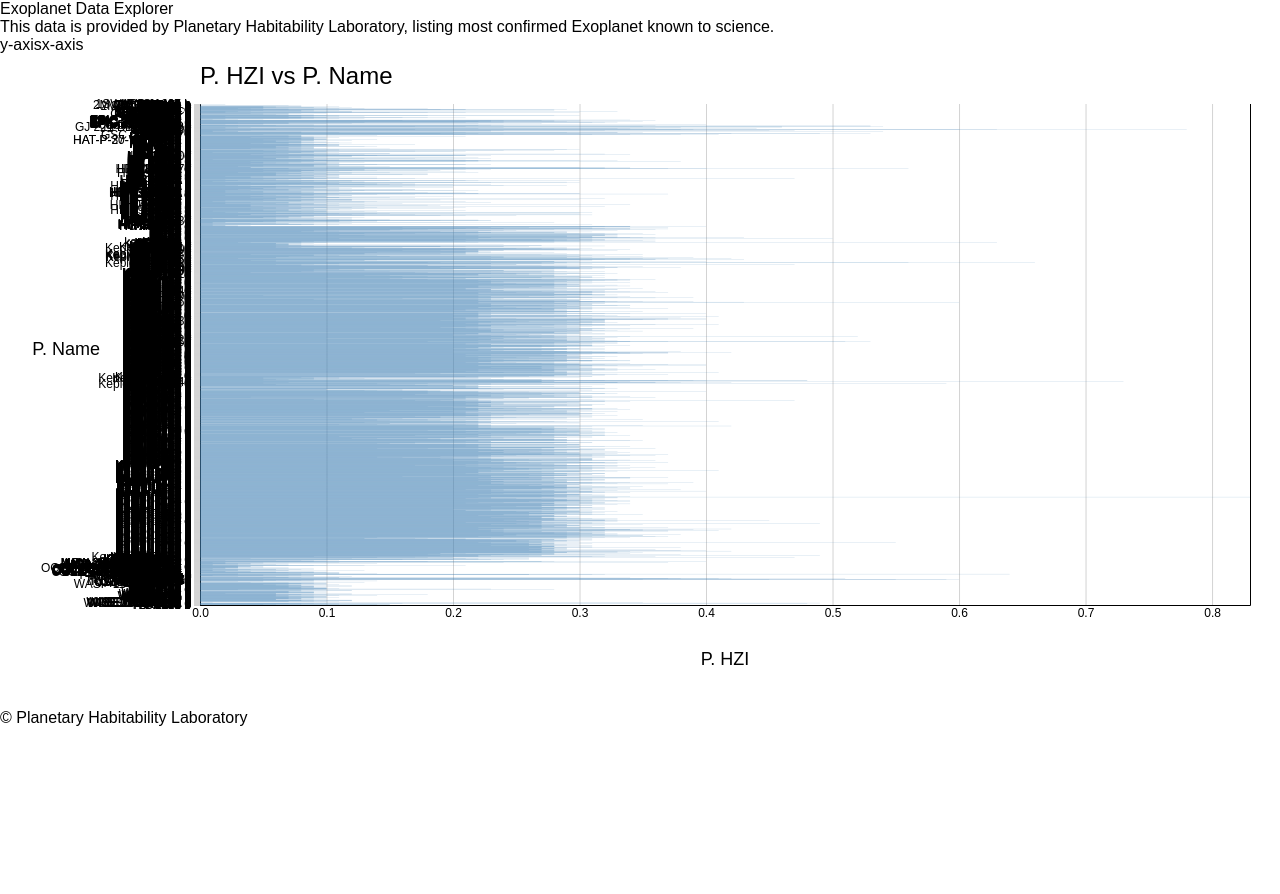
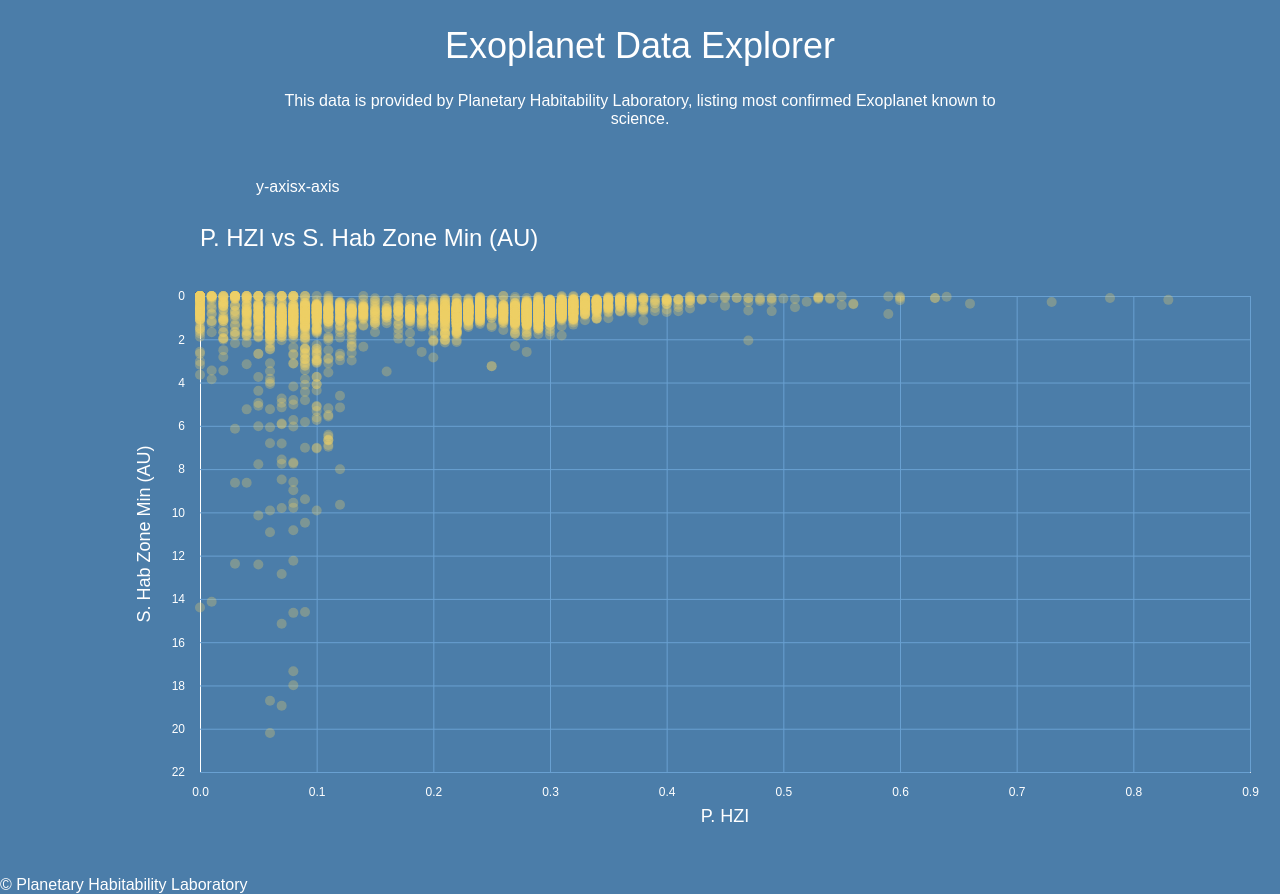
Before and after one commit to tiffythinhdang/exoplanet_data_visualization, a website built with webpack: page index.html in a window 1280 px wide. Before the commit the page ends 800 px from the top, so only its background shows below. Built offline with nearby package versions, Linux system fonts and the light colour scheme.

Commit message:
Initial color and styling done

```diff
--- a/index.html
+++ b/index.html
@@ -12,7 +12,7 @@
 
 <body>
   <header>
-    <h1 class="main title">Exoplanet Data Explorer</h1>
+    <h1 class="main header">Exoplanet Data Explorer</h1>
     <p class="data summary">
       This data is provided by Planetary Habitability Laboratory, listing most confirmed Exoplanet known to science.
     </p>
--- a/src/index.js
+++ b/src/index.js
@@ -2,8 +2,7 @@ import {
   select,
   csv,
   scaleLinear,
-  scaleBand,
-  max,
+  extent,
   axisLeft,
   axisBottom,
   // format => if needed to format x-axis value
@@ -22,25 +21,27 @@ const height = +svg.attr("height");
 const render = (data) => {
   // Initialize x-value and y-value. Use this to change col associated with each axis
   const xColName = numericColNames[45];
-  const yColName = "P. Name";
+  // const yColName = "P. Name";
+  const yColName = numericColNames[40];
   const xValue = (d) => d[xColName];
   const yValue = (d) => d[yColName];
 
   // Set margin for the graph:
-  const margin = { top: 50, right: 50, bottom: 100, left: 200}
+  const margin = { top: 75, right: 50, bottom: 100, left: 200}
   const innerHeight = height - margin.top - margin.bottom;
   const innerWidth = width - margin.left - margin.right;
 
   // Map data x-range to graph range
   const xScale = scaleLinear()
-    .domain([ 0, max(data, xValue) ])
-    .range([0, innerWidth]);
+    .domain( extent(data, xValue) )
+    .range([0, innerWidth])
+    .nice();
 
   // Map data y-range to graph range
-  const yScale = scaleBand()
-    .domain(data.map( d => yValue(d) ))
+  const yScale = scaleLinear()
+    .domain( extent(data, yValue) )
     .range([0, innerHeight])
-    .padding(0.1);
+    .nice();
 
   // Initialze a group to append the graph
   const g = svg.append('g')
@@ -48,8 +49,12 @@ const render = (data) => {
 
   // Set up x-axis and y-axis
   const xAxis = axisBottom(xScale)
-    .tickSize(-innerHeight);
-  const yAxis = axisLeft(yScale);
+    .tickSize(-innerHeight)
+    .tickPadding(15);
+
+  const yAxis = axisLeft(yScale)
+    .tickSize(-innerWidth)
+    .tickPadding(15);
 
   const xAxisGroup = g.append('g').call(xAxis)
     .attr('transform', `translate(0, ${innerHeight})`); //move the axis to the bottom
@@ -58,36 +63,30 @@ const render = (data) => {
   // Set axis label
   xAxisGroup.append('text')
     .text(`${xColName}`)
-    .attr("class", "graph axis title")
-    .attr('y', 60)
+    .attr("class", "axis label")
+    .attr('y', 50)
     .attr('x', innerWidth / 2);
 
   yAxisGroup.append('text')
     .text(`${yColName}`)
-    .attr("class", "graph axis title")
-    .attr('y', innerHeight / 2)
-    .attr('x', -100);
+    .attr("class", "axis label")
+    .attr('y', -50)
+    .attr('x', -innerHeight / 2)
+    .attr('transform', "rotate(-90)")
+    .attr('text-anchor', 'middle');
 
-  // Render circle for each row
-  //   g.selectAll('circle').data(data)
-  //     .enter().append('circle')
-  //       .attr('cx', 100)
-  //       .attr('cy', 100)
-  //       .attr('r', 20);
-  // };
-
-  // Render rectangle
-  g.selectAll('rect').data(data)
-    .enter().append('rect')
-      .attr('y', d => yScale( yValue(d) ))
-      .attr('width', d => xScale( xValue(d) ))
-      .attr('height', yScale.bandwidth());
+  // Render dots
+  g.selectAll('circle').data(data)
+    .enter().append('circle')
+      .attr('cy', d => yScale( yValue(d) ))
+      .attr('cx', d => xScale( xValue(d) ))
+      .attr('r', 5);
 
   // Render title of graph
   g.append('text')
     .text(`${xColName} vs ${yColName}`)
     .attr("class", "graph title")
-    .attr('y', -20);
+    .attr('y', -50);
 };
 
 // Read data and change values of numeric columns from string to number
--- a/stylesheets/main.css
+++ b/stylesheets/main.css
@@ -1,10 +1,27 @@
+body {
+  background-color: #4B7DA9;
+  color: white;
+}
+
+header {
+  padding: 25px 20%;
+  text-align: center;
+}
+
+.main.header {
+  font-size: 36px;
+  margin-bottom: 25px;
+}
+
 #axis-options {
+  padding: 25px 20%;
   display: flex;
 }
 
-/* Color of rectangle */
-rect {
-  fill: steelblue;
+/* Color of circle */
+circle {
+  fill: #EED266;
+  opacity: 0.3;
   font-family: 'Varela Round', sans-serif;
 }
 
@@ -16,14 +33,14 @@ text {
 
 .graph.title {
   font-size: 24px;
-  padding-bottom: 50px;
+  fill: white;
 }
 
-.graph.axis.title {
+.axis.label {
   font-size: 18px;
-  fill: black;
+  fill: white;
 }
 
 .tick > line {
-  stroke: lightgray;
+  stroke: #69A0D1;
 }
```
Also changed, not shown: 1 other file.
